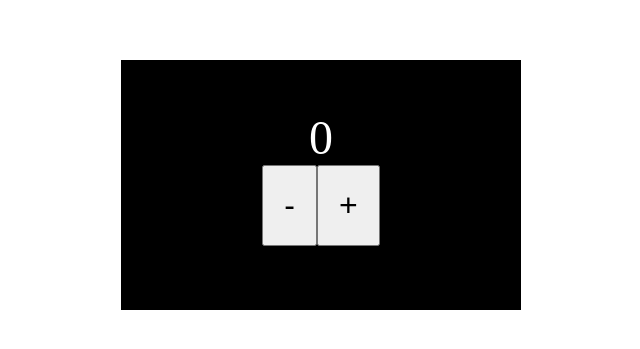
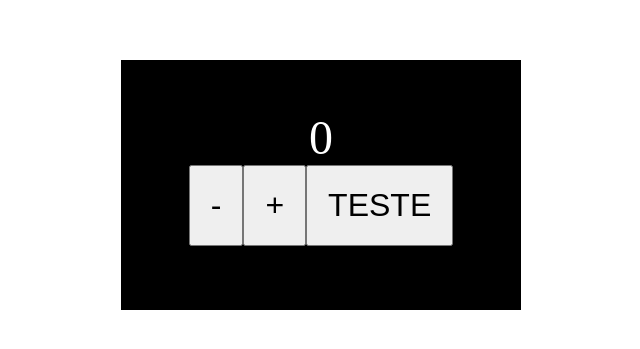
Before and after one commit to filipeAugusto99/app-react-counter, a React (Create React App) app: page / in a window 1280 px wide. Shown: the part 111-460 px from the top of the page, without its empty margins (327-967 px from the left). Built offline with nearby package versions, Linux system fonts and the light colour scheme.

Commit message:
cicle of life (use effects)

```diff
--- a/src/Counter.js
+++ b/src/Counter.js
@@ -1,9 +1,20 @@
-import React, { useState } from 'react'
+import React, { useState, useEffect } from 'react'
 
 import './Counter.css'
 
+// useEffect
+
 const Counter = () => {
   const [counter, setCounter] = useState(0)
+  const [test, setTest] = useState('teste')
+
+  useEffect(() => {
+    console.log('estado alterado')
+  }, [test])
+
+  useEffect(() => {
+    console.log('renderizando contador')
+  }, [counter])
 
   const handleOnClick = operator => {
     let newValue = operator === '+'
@@ -19,6 +30,7 @@ const Counter = () => {
         <span>{counter}</span>
         <button onClick={() => handleOnClick('-')}>-</button>
         <button onClick={() => handleOnClick('+')}>+</button>
+        <button onClick={() => setTest('otherValue')}>TESTE</button>
       </div>
     </div>
   )
```
